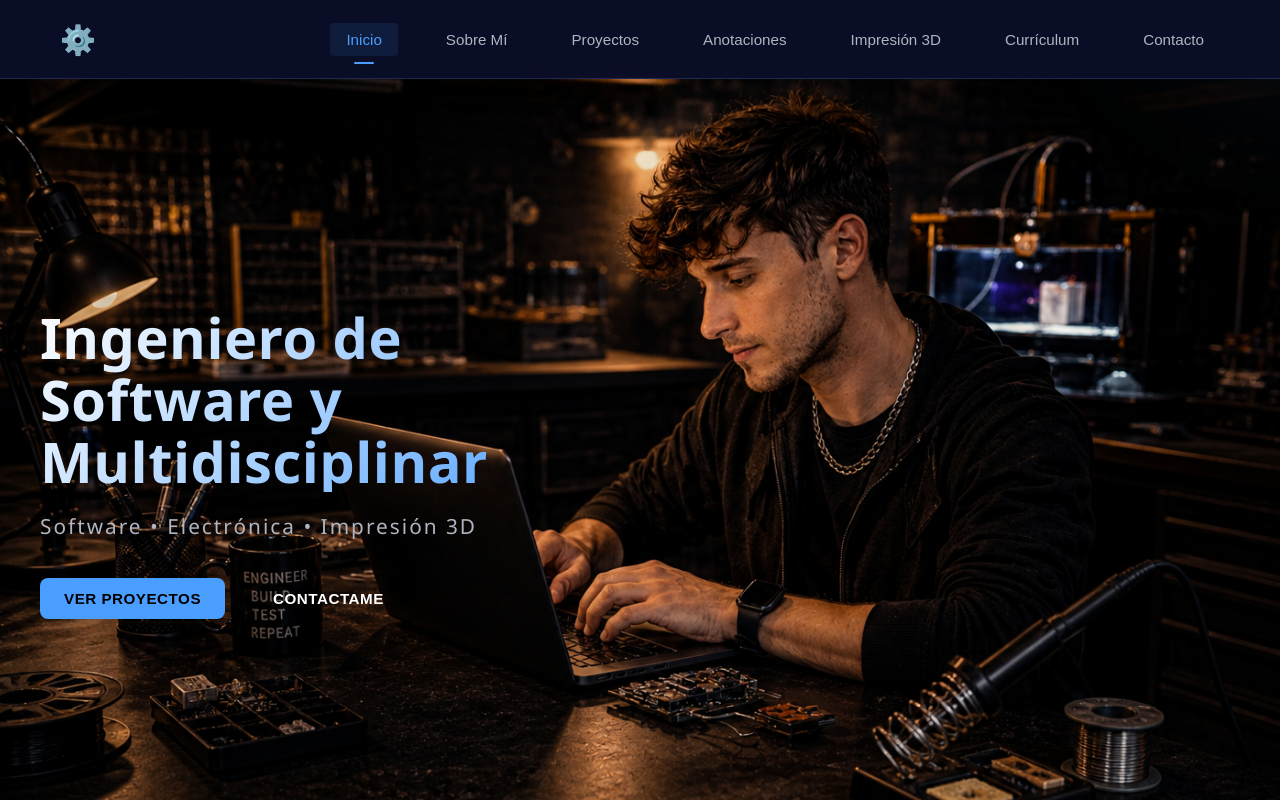
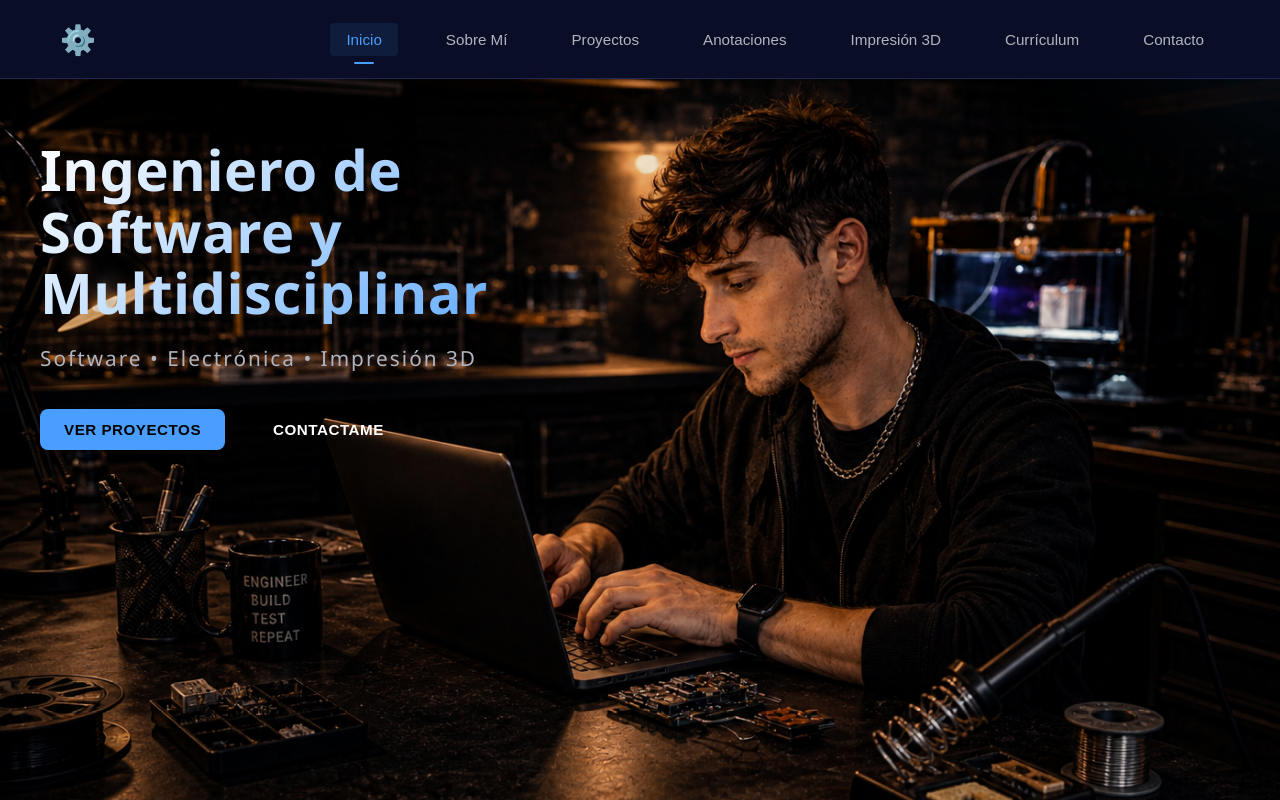
Before and after one commit to Rubquila/portfolio, a React (Vite) app: page / in a window 1280 px wide. Built offline with nearby package versions, Linux system fonts and the light colour scheme.

Commit message:
doble scroll arreglado

```diff
--- a/src/App.jsx
+++ b/src/App.jsx
@@ -57,9 +57,9 @@ export default function App() {
             {currentSection === 'contact' && <Contact />}
           </>
         )}
-      </main>
+            <Footer />
+</main>
 
-      <Footer />
     </div>
   )
 }
--- a/src/styles/Footer.css
+++ b/src/styles/Footer.css
@@ -1,7 +1,7 @@
 .footer {
   background-color: var(--secondary-color);
   border-top: 1px solid var(--border-color);
-  padding: 2rem 20px;
+  padding: 1rem 20px;
 }
 
 .footer-container {
--- a/src/styles/Home.css
+++ b/src/styles/Home.css
@@ -1,7 +1,7 @@
 .main-content {
-  height: 100vh;
+  height: 88vh;
   overflow-x: hidden;
-  overflow-y: auto;
+  overflow-y: visible;
   @supports (scroll-timeline-name: --main-scroll) {
     scroll-timeline-name: --main-scroll;
     scroll-timeline-axis: block;
@@ -9,14 +9,13 @@
 }
 
 .home {
-  min-height: 100vh;
-  display: flex;
+  display: block;
   align-items: center;
   padding: 60px 20px;
   position: relative;
   overflow-x: hidden;
-  overflow-y: auto;
-  height: auto;
+  overflow-y: visible;
+  height: 100%;
 }
 
 .home::before {
@@ -36,7 +35,7 @@
   position: fixed;
   inset: 3rem;
   width: 100%;
-  height: 100%;
+  height: 90%;
   background-image: url('/src/assets/home-image.png');
   background-attachment: fixed;
   background-size:  cover;
--- a/src/styles/globals.css
+++ b/src/styles/globals.css
@@ -20,6 +20,7 @@ html, body {
   width: 100%;
   height: 100%;
   overflow-x: hidden;
+  overflow-y: visible;
 }
 
 body {
```
